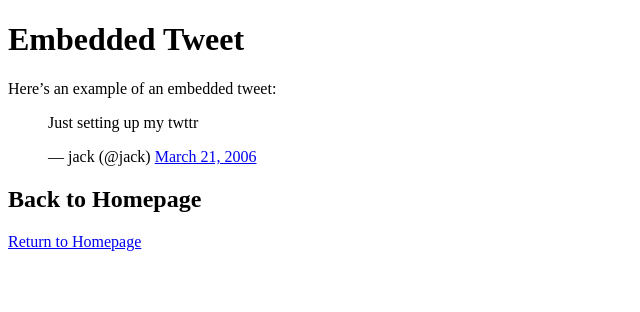
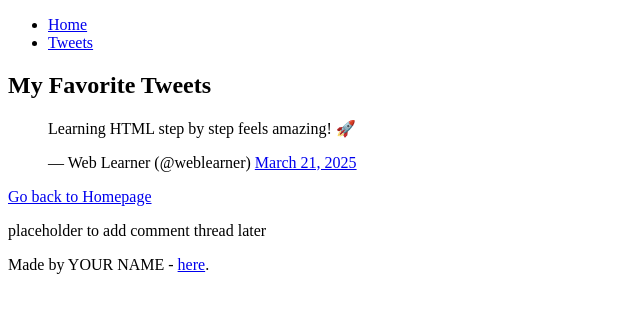
Before and after one commit to Pello198/My_First_Portfolio, a plain HTML site: page html_basic/tweets.html in a window 1280 px wide. Shown: the whole page, without its empty margins (0-640 px from the left). Drawn offline with Linux system fonts and the light colour scheme.

Commit message:
Update tweets.html

```diff
--- a/html_basic/tweets.html
+++ b/html_basic/tweets.html
@@ -6,19 +6,35 @@
   <title>Tweets Page</title>
 </head>
 <body>
-  <h1>Embedded Tweet</h1>
-  <p>Here’s an example of an embedded tweet:</p>
+  <header>
+    <ul>
+      <li><a href="index.html">Home</a></li>
+      <li><a href="tweets.html">Tweets</a></li>
+    </ul>
+  </header>
 
-  <!-- Replace the URL with any tweet you want -->
-  <blockquote class="twitter-tweet">
-    <p lang="en" dir="ltr">
-      Just setting up my twttr
-    </p>&mdash; jack (@jack)
-    <a href="https://twitter.com/jack/status/20">March 21, 2006</a>
-  </blockquote>
-  <script async src="https://platform.twitter.com/widgets.js" charset="utf-8"></script>
+  <main>
+    <article>
+      <h1>My Favorite Tweets</h1>
 
-  <h2>Back to Homepage</h2>
-  <a href="index.html">Return to Homepage</a>
+      <!-- Example embedded tweet -->
+      <blockquote class="twitter-tweet">
+        <p lang="en" dir="ltr">Learning HTML step by step feels amazing! 🚀</p>
+        &mdash; Web Learner (@weblearner)
+        <a href="https://twitter.com/weblearner/status/1234567890">March 21, 2025</a>
+      </blockquote>
+      <script async src="https://platform.twitter.com/widgets.js" charset="utf-8"></script>
+
+      <p><a href="index.html">Go back to Homepage</a></p>
+    </article>
+
+    <aside>
+      <p>placeholder to add comment thread later</p>
+    </aside>
+  </main>
+
+  <footer>
+    <p>Made by YOUR NAME - <a href="https://example.com" target="_blank">here</a>.</p>
+  </footer>
 </body>
 </html>
```
